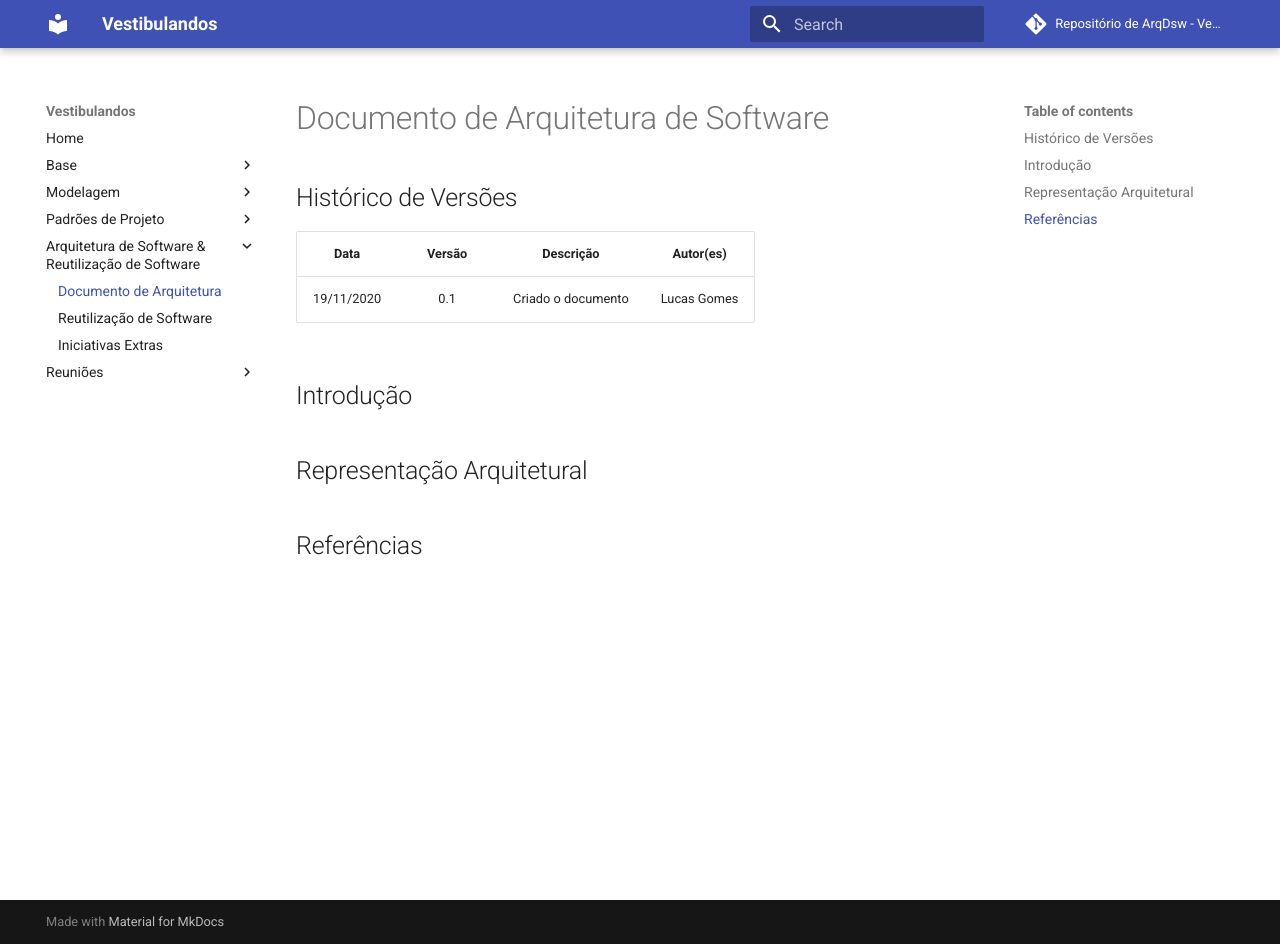
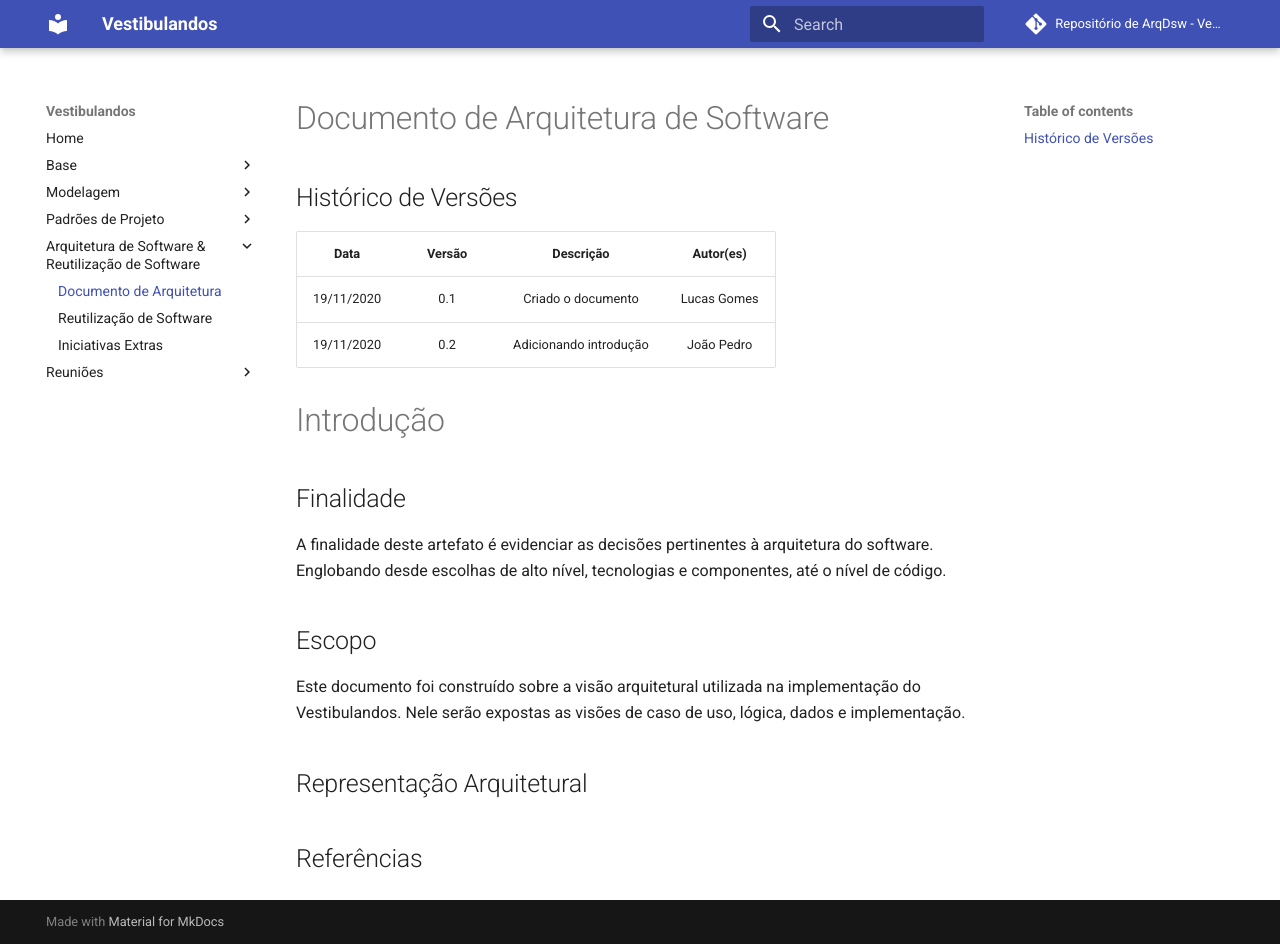
Before and after one commit to UnBArqDsw/2020.1_G4_Vestibulandos, an MkDocs documentation site: the page built from docs/arquitetura_e_reutilizacao/documento_de_arquitetura.md, in a window 1280 px wide and 944 px high. Built offline with MkDocs 1.6.1 and Material for MkDocs 9.7.7, drawn with Linux system fonts in a browser that asks for light colours; comment, search, counter and statistics services are not loaded.

Commit message:
Adicionando introdução documento de arquitetura

```diff
--- a/docs/arquitetura_e_reutilizacao/documento_de_arquitetura.md
+++ b/docs/arquitetura_e_reutilizacao/documento_de_arquitetura.md
@@ -5,8 +5,18 @@
 |   Data   | Versão |           Descrição           |             Autor(es)              |
 |:--------:|:------:|:-----------------------------:|:----------------------------------:|
 | 19/11/2020 | 0.1 | Criado o documento | Lucas Gomes |
+| 19/11/2020 | 0.2 | Adicionando introdução | João Pedro |
 
-## Introdução
+
+# Introdução
+
+## Finalidade
+
+A finalidade deste artefato é evidenciar as decisões pertinentes à arquitetura do software. Englobando desde escolhas de alto nível, tecnologias e componentes, até o nível de código.
+
+## Escopo
+Este documento foi construído sobre a visão arquitetural utilizada na implementação do Vestibulandos. Nele serão expostas as visões de caso de uso, lógica, dados e implementação.
+
 
 ## Representação Arquitetural
 
```
